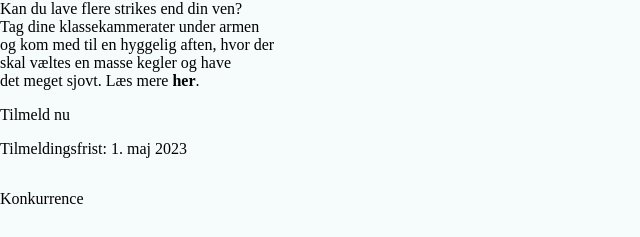
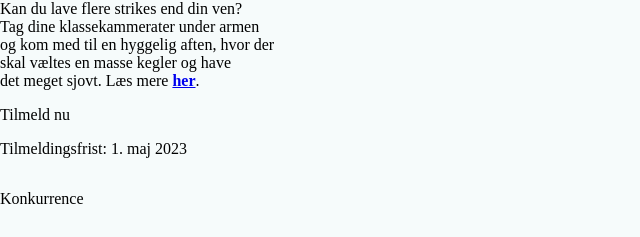
Before and after one commit to Aimiphan/Projekt-4, a plain HTML site: page events.html in a window 1280 px wide. Shown: the part 158-395 px from the top of the page, 0-640 px from the left. Drawn offline with Linux system fonts and the light colour scheme.

Commit message:
link til bowling siden

```diff
--- a/events.html
+++ b/events.html
@@ -26,7 +26,7 @@
                 Tag dine klassekammerater under armen <br>
                 og kom med til en hyggelig aften, hvor der <br>
                 skal væltes en masse kegler og have <br>
-                det meget sjovt. Læs mere <span class="tekstbold">her</span>.
+                det meget sjovt. Læs mere <a href="bowling.html" class="tekstbold">her</a>.
             </p>
             <p>Tilmeld nu</p>
             <p>Tilmeldingsfrist: 1. maj 2023</p>
```
